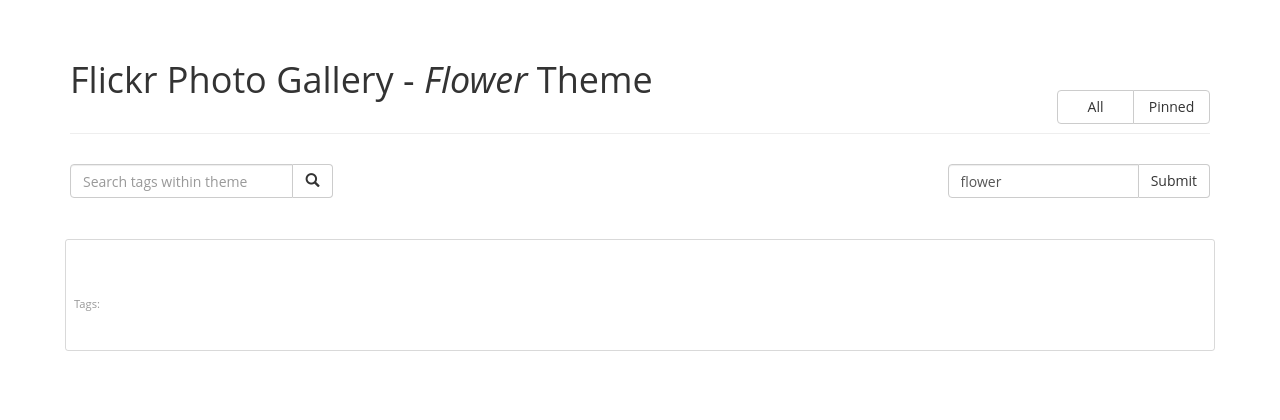
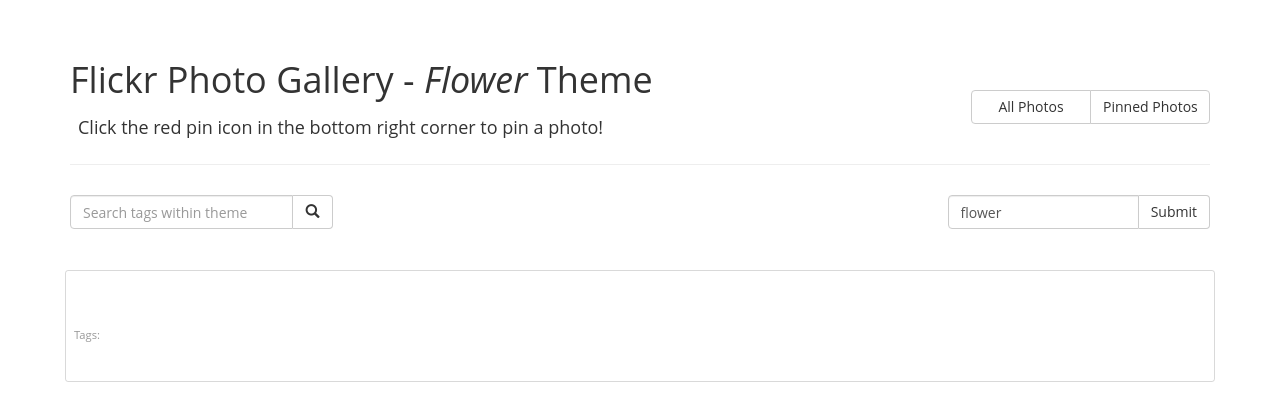
Before and after one commit to zeeeengxin/photo_gallery, a website: page index.html in a window 1280 px wide. Drawn offline with nearby package versions, Linux system fonts and the light colour scheme; some packages are replaced by stand-ins of ours; no server answers; a script that the page names is missing.

Commit message:
small ui change

```diff
--- a/index.html
+++ b/index.html
@@ -17,12 +17,13 @@
     	<div class="page-header">
     		<div class="row">
     			<div class="col-xs-12 col-md-8">
-    				<h1 class="text-capitalize">Flickr Photo Gallery - <em>{{theme}}</em> Theme</h1>
+    			  <h1 class="text-capitalize">Flickr Photo Gallery - <em>{{theme}}</em> Theme</h1>
+			  <h4>Click the red pin icon in the bottom right corner to pin a photo!</h3>
     			</div>
     			<div class="col-xs-12 col-md-4">
     				<div class="btn-group pin-button-group">
-    					<label ng-click="togglePinned('all')" class="btn btn-default pin-button" ng-class="{'btn-danger': pinFilter === 'all'}">All</label>
-    					<label ng-click="togglePinned('pinned')" class="btn btn-default pin-button" ng-class="{'btn-danger': pinFilter === 'pinned'}">Pinned</label>
+    					<label ng-click="togglePinned('all')" class="btn btn-default pin-button" ng-class="{'btn-danger': pinFilter === 'all'}">All Photos</label>
+    					<label ng-click="togglePinned('pinned')" class="btn btn-default pin-button" ng-class="{'btn-danger': pinFilter === 'pinned'}">Pinned Photos</label>
     				</div>
     			</div>
     		</div>
--- a/style/app.css
+++ b/style/app.css
@@ -23,7 +23,7 @@
 }
 
 .pin-button {
-    width: 77px;
+    width: 120px;
 }
 
 .search-input-group {
```
Also changed, not shown: README.md.
